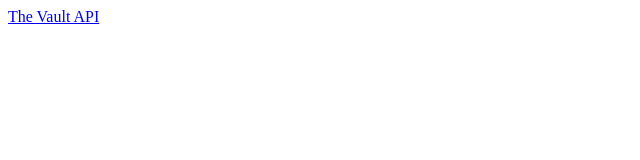
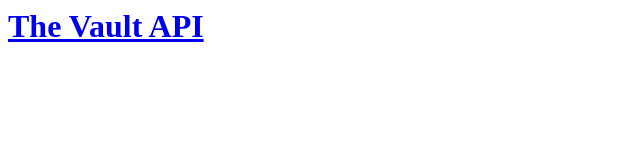
Before and after one commit to spinfal/vault-api, a website: page public/index.html in a window 1280 px wide. Shown: the whole page, without its empty margins (0-640 px from the left). Drawn offline with Linux system fonts and the light colour scheme.

Commit message:
Oops, revert

```diff
--- a/index.js
+++ b/index.js
@@ -3,7 +3,7 @@ const cors = require('cors');
 const rateLimit = require('express-rate-limit');
 const helmet = require('helmet');
 const fetch = require('node-fetch');
-const app = express()
+const app = express();
 const config = require('./config.json');
 
 /* setup server */
--- a/public/index.html
+++ b/public/index.html
@@ -1 +1 @@
-<a href="https://waa.ai/vault">The Vault API</a>
+<h1><a href="https://waa.ai/vault">The Vault API</a></h1>
```
